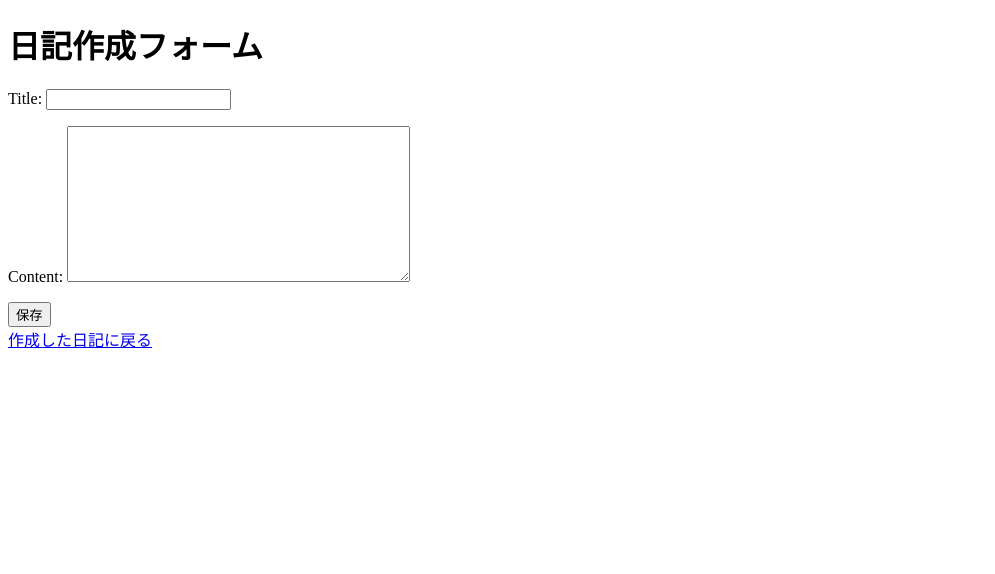
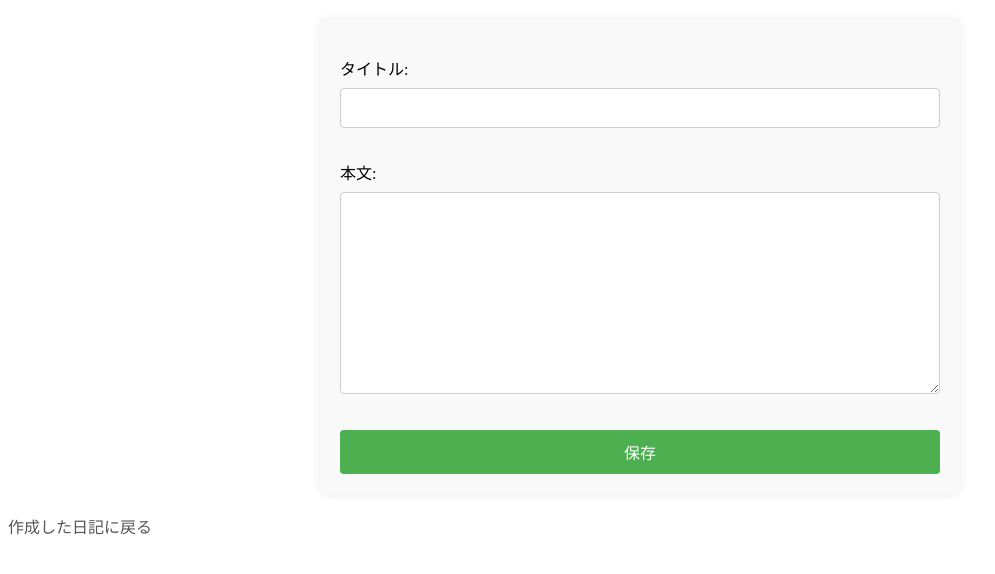
Before and after one commit to PARKUDP/language_diary, a Django app: page /entries/create/ in a window 1280 px wide. Shown: the top 574 px of the page, without its empty margins (0-995 px from the left). Run offline with Django 5.2, Linux system fonts and the light colour scheme; a user stored in the database is signed in.

Commit message:
entry_form.css added

```diff
--- a/entries/forms.py
+++ b/entries/forms.py
@@ -5,3 +5,7 @@ class EntryForm(forms.ModelForm):
     class Meta:
         model = Entry
         fields = ['title', 'content']
+        labels = {
+            'title': 'タイトル:',
+            'content': '本文:'
+        }
--- /dev/null
+++ b/entries/static/entries/entry_form.css
@@ -0,0 +1,60 @@
+/* タイトルと本文の入力欄のスタイル */
+input[type="text"], textarea {
+    width: 100%;
+    padding: 10px;
+    margin-top: 8px;
+    margin-bottom: 16px;
+    display: inline-block;
+    border: 1px solid #ccc;
+    border-radius: 4px;
+    box-sizing: border-box;
+    font-family: Arial, sans-serif;
+    font-size: 16px;
+}
+
+/* フォーカス時のスタイル */
+input[type="text"]:focus, textarea:focus {
+    border: 1px solid #4CAF50;
+    outline: none;
+}
+
+/* フォーム全体のスタイル */
+form {
+    margin-top: 20px;
+    max-width: 600px;
+    margin-left: auto;
+    margin-right: auto;
+    padding: 20px;
+    background-color: #f9f9f9;
+    border-radius: 8px;
+    box-shadow: 0px 0px 10px rgba(0, 0, 0, 0.1);
+}
+
+/* ボタンのスタイル */
+button {
+    background-color: #4CAF50;
+    color: white;
+    padding: 10px 20px;
+    border: none;
+    border-radius: 4px;
+    cursor: pointer;
+    font-size: 16px;
+    width: 100%;
+}
+
+/* ボタンのホバー時のスタイル */
+button:hover {
+    background-color: #45a049;
+}
+
+/* リンクのスタイル */
+a {
+    color: #555;
+    text-decoration: none;
+    display: inline-block;
+    margin-top: 20px;
+}
+
+a:hover {
+    text-decoration: underline;
+}
--- a/entries/templates/entries/entry_form.html
+++ b/entries/templates/entries/entry_form.html
@@ -4,9 +4,10 @@
     <meta charset="UTF-8">
     <meta name="viewport" content="width=device-width, initial-scale=1.0">
     <title>日記作成フォーム</title>
+    {% load static %}
+    <link rel="stylesheet" href="{% static 'entries/entry_form.css' %}">
 </head>
 <body>
-    <h1>{{ form.instance.pk|default:"" }} 日記作成フォーム</h1>
     <form method="post">
         {% csrf_token %}
         {{ form.as_p }}
```
Also changed, not shown: db.sqlite3.
